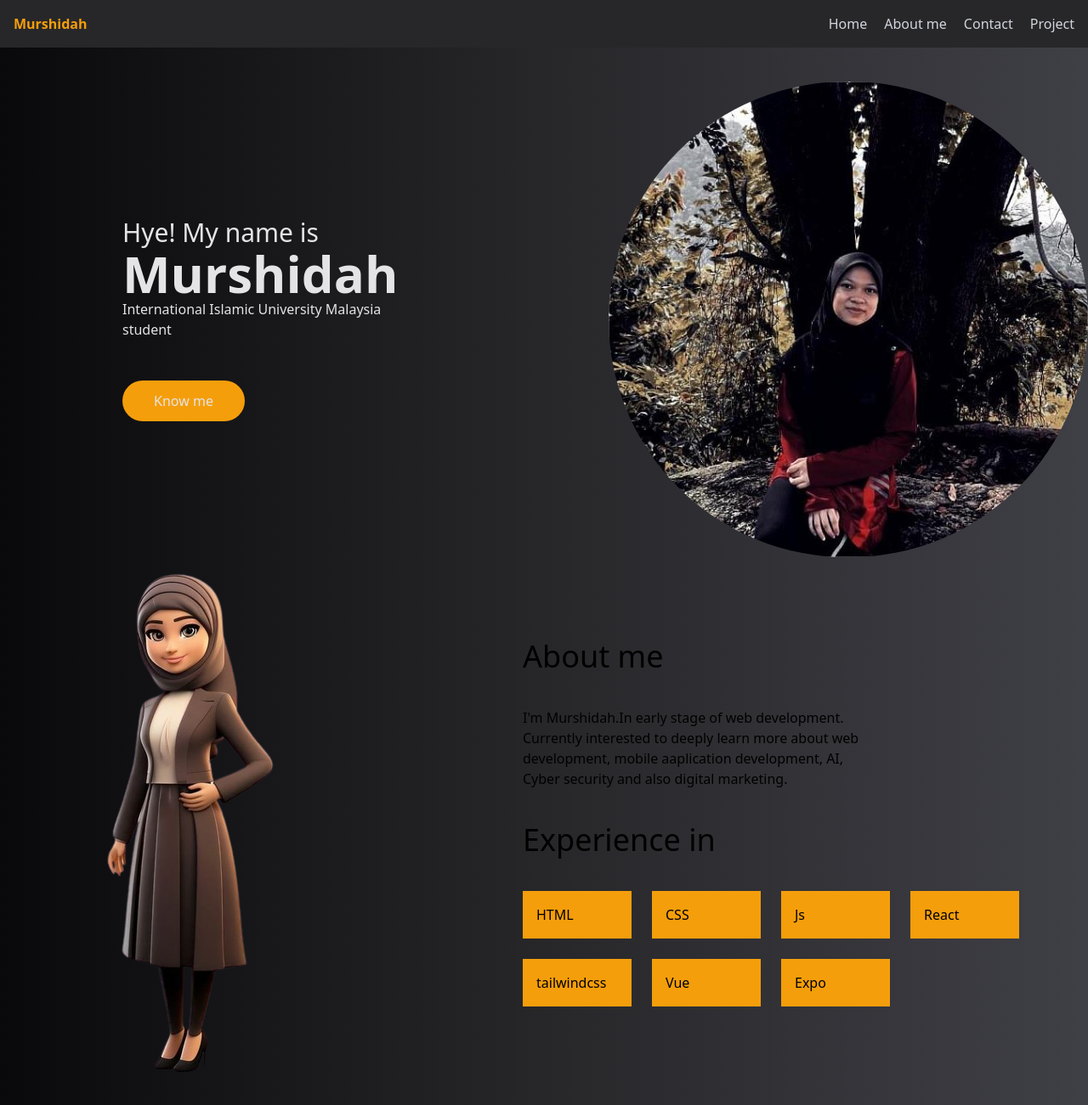
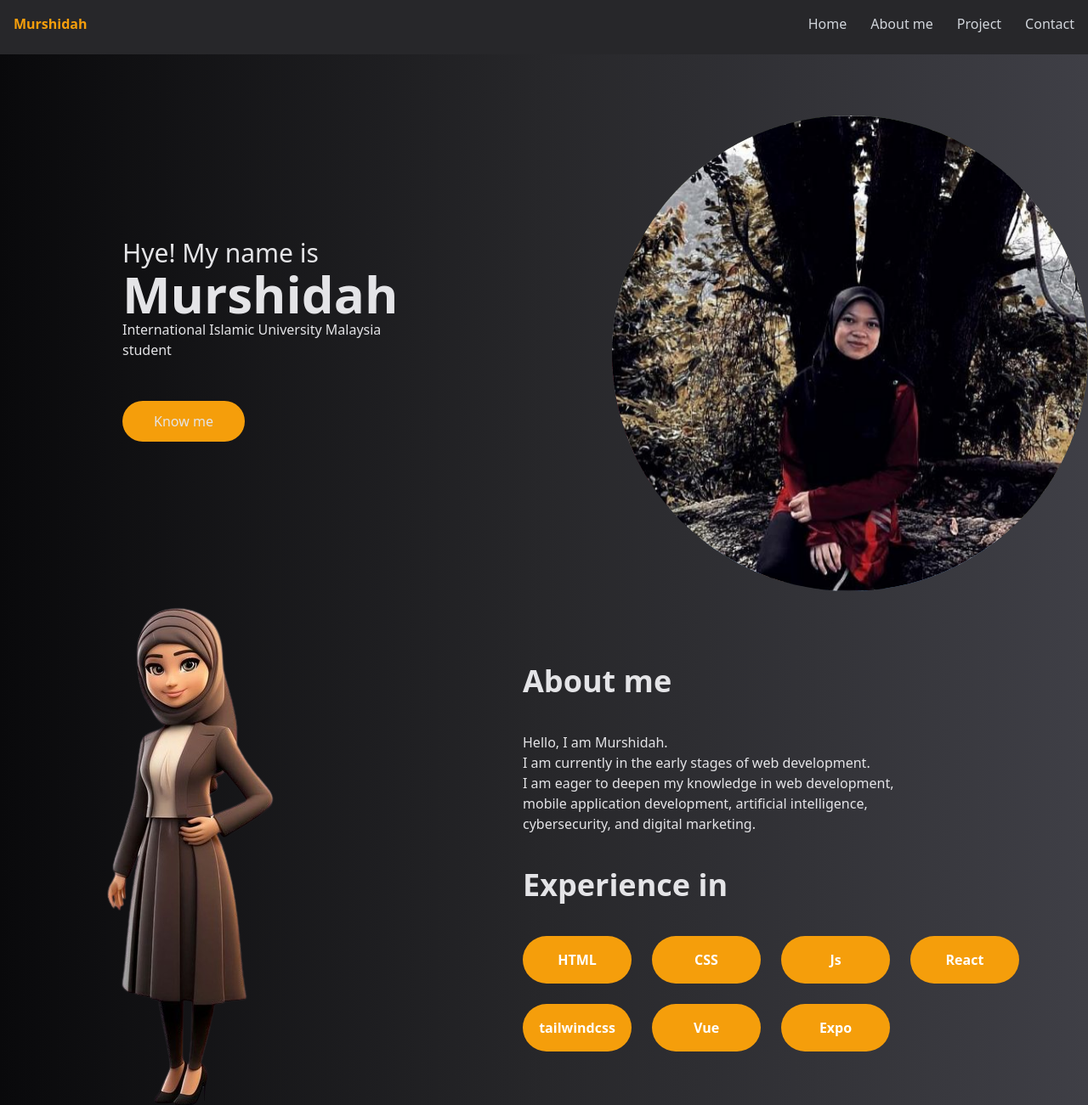
Before and after one commit to NaqiyyahMurshidah/portfolio, a website: page main.html in a window 1280 px wide. Shown: the top 1301 px of the page at 85% size. Drawn offline with nearby package versions, Linux system fonts and the light colour scheme.

Commit message:
few detailing
- profile pic
- navigation bar

```diff
--- a/main.html
+++ b/main.html
@@ -5,16 +5,45 @@
     <meta name="viewport" content="width=device-width, initial-scale=1.0" />
     <link href="./output.css" rel="stylesheet" />
     <script src="https://cdn.tailwindcss.com"></script>
+    <style>
+      .flip-container:hover .rotate-y-180 {
+        transform: rotateY(180deg);
+      }
+    </style>
   </head>
   <body class="bg-gradient-to-r from-zinc-950 via-zinc-800 to-zinc-700">
-    <header class="bg-zinc-800 p-4">
-      <div class="flex flex-row justify-between">
+    <header class="bg-zinc-800 p-4 h-16">
+      <div class="flex flex-row justify-between items-center">
         <h1 class="font-extrabold text-amber-500">Murshidah</h1>
-        <div class="flex flex-row gap-5 text-gray-300">
-          <h2>Home</h2>
-          <h2>About me</h2>
-          <h2>Contact</h2>
-          <h2>Project</h2>
+        <div class="flex flex-row gap-7 text-gray-300">
+          <!-- home navbar -->
+          <div class="flex flex-col group">
+            <h2 class="cursor-pointer">Home</h2>
+            <div
+              class="bg-amber-500 h-0 transition-all duration-200 ease-linear group-hover:h-1"
+            ></div>
+          </div>
+          <!-- about navbar -->
+          <div class="flex flex-col group">
+            <h2 class="cursor-pointer">About me</h2>
+            <div
+              class="bg-amber-500 h-0 transition-all duration-200 ease-linear group-hover:h-1"
+            ></div>
+          </div>
+          <!-- project navbar -->
+          <div class="flex flex-col group">
+            <h2 class="cursor-pointer">Project</h2>
+            <div
+              class="bg-amber-500 h-0 transition-all duration-200 ease-linear group-hover:h-1"
+            ></div>
+          </div>
+          <!-- contact navbar -->
+          <div class="flex flex-col group">
+            <h2 class="cursor-pointer">Contact</h2>
+            <div
+              class="bg-amber-500 h-0 transition-all duration-200 ease-linear group-hover:h-1"
+            ></div>
+          </div>
         </div>
       </div>
     </header>
@@ -27,49 +56,80 @@
           Know me
         </button>
       </div>
-      <div>
-        <img src="./pic.jpg" alt="" class="rounded-full" />
+      <!-- image -->
+      <div class="flip-container mx-aotu mt-8">
+        <div class="relative w-[35rem] h-[35rem] ">
+          <img src="./ppic.jpeg" alt="" class="absolute inset-0 w-full h-full object-cover transition-transform transform duration-700 rounded-full" style="backface-visibility: hidden;" />
+          <img src="./pic.jpg" alt="" class="absolute inset-0 w-full h-full object-cover rounded-full transition-transform transform duration-700 rotate-y-180" style="backface-visibility: hidden;"/>
+        </div>
       </div>
     </div>
     <!-- about section -->
     <div id="about" class="flex flex-row justify-center gap-48">
       <img src="./pic2-removebg-preview.png" alt="" />
       <!-- start wording -->
-      <div class="flex justify-center flex-col gap-10">
+      <div class="flex justify-center flex-col gap-10 text-zinc-200">
         <div class="flex flex-col">
-          <h1 class="text-4xl">About me</h1>
+          <h1 class="text-4xl font-black">About me</h1>
           <h1 class="mt-10">
-            I'm Murshidah.In early stage of web development. <br />
-            Currently interested to deeply learn more about web <br />
-            development, mobile aaplication development, AI, <br />
-            Cyber security and also digital marketing.
+            Hello, I am Murshidah. <br />
+            I am currently in the early stages of web development. <br />
+            I am eager to deepen my knowledge in web development, <br />
+            mobile application development, artificial intelligence, <br />
+            cybersecurity, and digital marketing.
           </h1>
         </div>
         <div class="flex flex-col">
-          <h1 class="text-4xl">Experience in</h1>
+          <h1 class="text-4xl font-black">Experience in</h1>
           <div class="flex flex-row gap-6 flex-wrap w-[40rem] mt-10">
-            <h1 class="bg-amber-500 p-4 w-32">HTML</h1>
-            <h1 class="bg-amber-500 p-4 w-32">CSS</h1>
-            <h1 class="bg-amber-500 p-4 w-32">Js</h1>
-            <h1 class="bg-amber-500 p-4 w-32">React</h1>
-            <h1 class="bg-amber-500 p-4 w-32">tailwindcss</h1>
-            <h1 class="bg-amber-500 p-4 w-32">Vue</h1>
-            <h1 class="bg-amber-500 p-4 w-32">Expo</h1>
+            <h1
+              class="bg-amber-500 rounded-full text-center font-black text-white p-4 w-32"
+            >
+              HTML
+            </h1>
+            <h1
+              class="bg-amber-500 rounded-full text-center font-black text-white p-4 w-32"
+            >
+              CSS
+            </h1>
+            <h1
+              class="bg-amber-500 rounded-full text-center font-black text-white p-4 w-32"
+            >
+              Js
+            </h1>
+            <h1
+              class="bg-amber-500 rounded-full text-center font-black text-white p-4 w-32"
+            >
+              React
+            </h1>
+            <h1
+              class="bg-amber-500 rounded-full text-center font-black text-white p-4 w-32"
+            >
+              tailwindcss
+            </h1>
+            <h1
+              class="bg-amber-500 rounded-full text-center font-black text-white p-4 w-32"
+            >
+              Vue
+            </h1>
+            <h1
+              class="bg-amber-500 rounded-full text-center font-black text-white p-4 w-32"
+            >
+              Expo
+            </h1>
           </div>
         </div>
       </div>
     </div>
     <!-- project section  -->
-    <div>
-
-    </div>
+    <div></div>
     <!-- know me section  -->
     <div></div>
 
     <!-- contact me section  -->
     <div class="flex flex-col justify-center items-center m-20">
-      <h1 class="font-extrabold text-6xl ">Contact me</h1>
-      <div class="flex flex-row gap-28 ">
+      <h1 class="font-extrabold text-3xl">Contact me</h1>
+      <div class="flex flex-row gap-28">
         <!-- gmail -->
         <div class="flex flex-col justify-center items-center">
           <svg
@@ -78,7 +138,7 @@
             viewBox="0 0 24 24"
             stroke-width="1.5"
             stroke="currentColor"
-            class="w-52 h-52"
+            class="w-40 h-40"
           >
             <path
               stroke-linecap="round"
@@ -94,8 +154,8 @@
           <a href="">my github link</a>
         </div>
         <!-- linkedin -->
-        <div class="justify-center items-center flex flex-col font-bold ">
-          <img src="./linkedin.png" alt="" width="190rem "/>
+        <div class="justify-center items-center flex flex-col font-bold">
+          <img src="./linkedin.png" alt="" width="190rem " />
           <a href="" class="mt-20">my linkedin link</a>
         </div>
       </div>
```
Also changed, not shown: ppic.jpeg (added).
